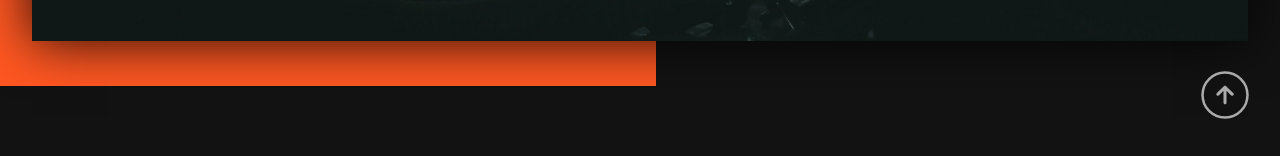
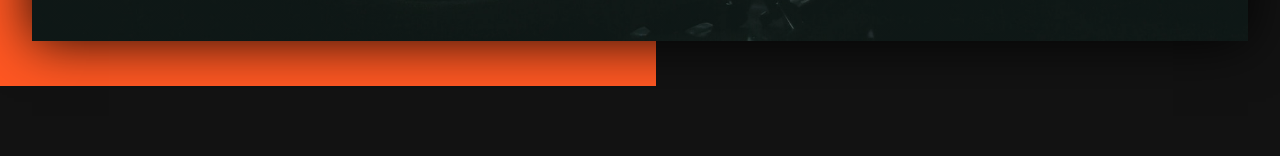
Before and after one commit to TallaBambo/webdev247, a Next.js app: page / in a window 1280 px wide. Shown: the part 644-800 px from the top of the page. Built offline with nearby package versions, Linux system fonts and the light colour scheme; a web font is replaced by a local one.

Commit message:
Update UI to display circular progress bar only when a scroll occurs

```diff
--- a/app/_components/_Footer.jsx
+++ b/app/_components/_Footer.jsx
@@ -1,5 +1,4 @@
 import Image from "next/image";
-import CircularProgressBar from "./progressBar";
 import Link from "next/link";
 
 const navLinks = [
@@ -81,7 +80,6 @@
           </div>
         </div>
       </div>
-      <CircularProgressBar />
       <hr />
       <div className="footer-bottom display-flex">
         <div className="social-icons display-flex">
--- a/app/_components/_Header.jsx
+++ b/app/_components/_Header.jsx
@@ -4,6 +4,7 @@
 import Image from "next/image";
 import { usePathname } from "next/navigation";
 import { useEffect, useState } from "react";
+import CircularProgressBar from "./progressBar";
 
 export const navLinks = [
   {
@@ -56,6 +57,7 @@
   }, []);
 
   return (
+    <>
       <header className={`header display-flex ${isSticky ? "stick" : ""}`}>
         <Link href="/" className="logo">
           <Image
@@ -90,6 +92,8 @@
           </div>
         </div>
       </header>
+      {isSticky && <CircularProgressBar />}
+    </>
   );
 }
 
```
Lines whose indentation alone changed are shown as unchanged.
